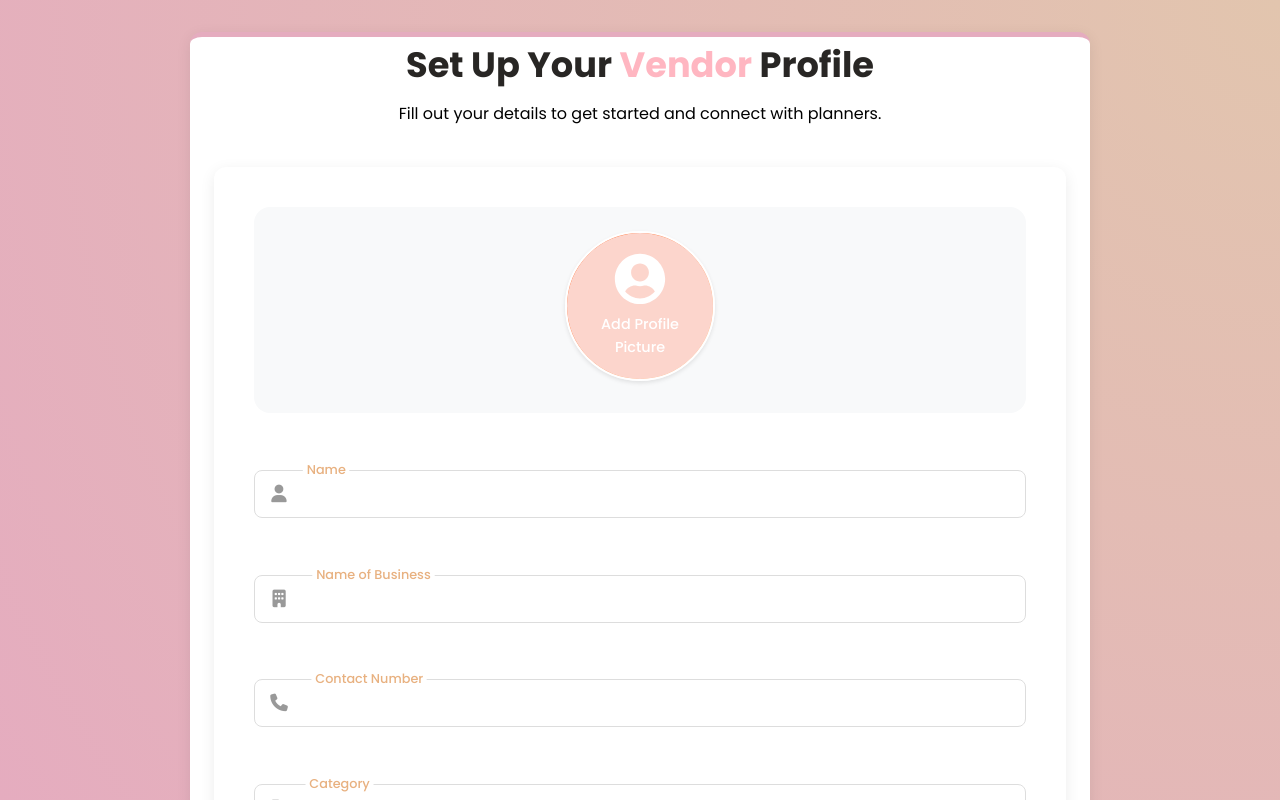
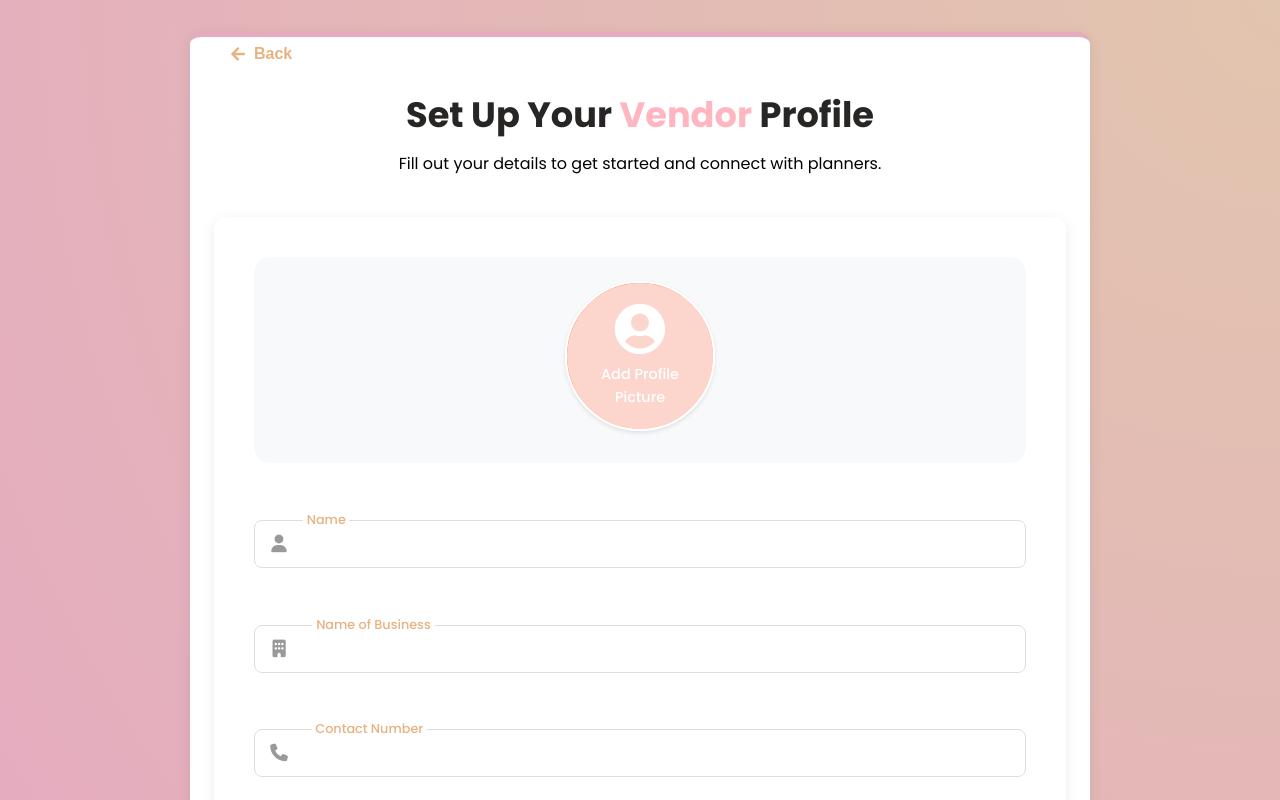
Before and after one commit to ZaneerahEssop/QUANTIX, a React (Create React App) app: page /vendor-form in a window 1280 px wide. Built offline with nearby package versions, Linux system fonts and the light colour scheme; no server answers.

Commit message:
Added back buttons to form pages

```diff
--- a/src/pages/AddEventForm.jsx
+++ b/src/pages/AddEventForm.jsx
@@ -187,10 +187,25 @@ export default function AddEventForm() {
 
   return (
     <main className="profile-container">
-      <button onClick={() => navigate(-1)} className="back-button">
-        <FaArrowLeft /> Back
-      </button>
-
+      <div style={{ textAlign: 'left', marginBottom: '1rem' }}>
+        <button
+          onClick={() => navigate(-1)}
+          style={{
+            background: 'none',
+            border: 'none',
+            color: 'var(--peach)',
+            cursor: 'pointer',
+            padding: '0.5rem 1rem',
+            fontSize: '1rem',
+            fontWeight: '600',
+            display: 'inline-flex',
+            alignItems: 'center',
+            gap: '0.5rem'
+          }}
+        >
+          <FaArrowLeft /> Back
+        </button>
+      </div>
       <h1>Create a New <span className="accent-text">Event</span></h1>
       <p>Fill in the details for your new event and assign vendors.</p>
 
--- a/src/pages/PlannerForm.jsx
+++ b/src/pages/PlannerForm.jsx
@@ -2,7 +2,7 @@ import React, { useState } from "react";
 import { auth, db } from "../firebase";
 import { doc, setDoc } from "firebase/firestore";
 import { useNavigate } from "react-router-dom";
-import { FaUserCircle, FaCamera } from 'react-icons/fa';
+import { FaUserCircle, FaCamera, FaArrowLeft } from 'react-icons/fa';
 
 function PlannerForm() {
   const [profilePic, setProfilePic] = useState(null);
@@ -88,7 +88,26 @@ function PlannerForm() {
   };
 
   return (
-    <main className="profile-container">
+    <div className="profile-container">
+      <div style={{ textAlign: 'left', marginBottom: '1rem' }}>
+        <button
+          onClick={() => navigate(-1)}
+          style={{
+            background: 'none',
+            border: 'none',
+            color: 'var(--peach)',
+            cursor: 'pointer',
+            padding: '0.5rem 1rem',
+            fontSize: '1rem',
+            fontWeight: '600',
+            display: 'inline-flex',
+            alignItems: 'center',
+            gap: '0.5rem'
+          }}
+        >
+          <FaArrowLeft /> Back
+        </button>
+      </div>
       <h1>
         Set Up Your <span className="accent-text">Planner</span> Profile
       </h1>
@@ -219,7 +238,7 @@ function PlannerForm() {
           Save & Continue
         </button>
       </form>
-    </main>
+    </div>
   );
 }
 
--- a/src/pages/VendorForm.jsx
+++ b/src/pages/VendorForm.jsx
@@ -2,7 +2,7 @@ import React, { useState } from "react";
 import { useNavigate } from "react-router-dom";
 import { auth, db } from "../firebase";
 import { doc, setDoc } from "firebase/firestore";
-import { FaUserCircle, FaCamera } from 'react-icons/fa';
+import { FaUserCircle, FaCamera, FaArrowLeft } from 'react-icons/fa';
 
 function VendorForm() {
   const navigate = useNavigate();
@@ -94,7 +94,26 @@ function VendorForm() {
   };
 
   return (
-    <main className="profile-container">
+    <div className="profile-container">
+      <div style={{ textAlign: 'left', marginBottom: '1rem' }}>
+        <button
+          onClick={() => navigate(-1)}
+          style={{
+            background: 'none',
+            border: 'none',
+            color: 'var(--peach)',
+            cursor: 'pointer',
+            padding: '0.5rem 1rem',
+            fontSize: '1rem',
+            fontWeight: '600',
+            display: 'inline-flex',
+            alignItems: 'center',
+            gap: '0.5rem'
+          }}
+        >
+          <FaArrowLeft /> Back
+        </button>
+      </div>
       <h1>
         Set Up Your <span className="accent-text">Vendor</span> Profile
       </h1>
@@ -276,7 +295,7 @@ function VendorForm() {
           Save & Continue
         </button>
       </form>
-    </main>
+    </div>
   );
 }
 
```
